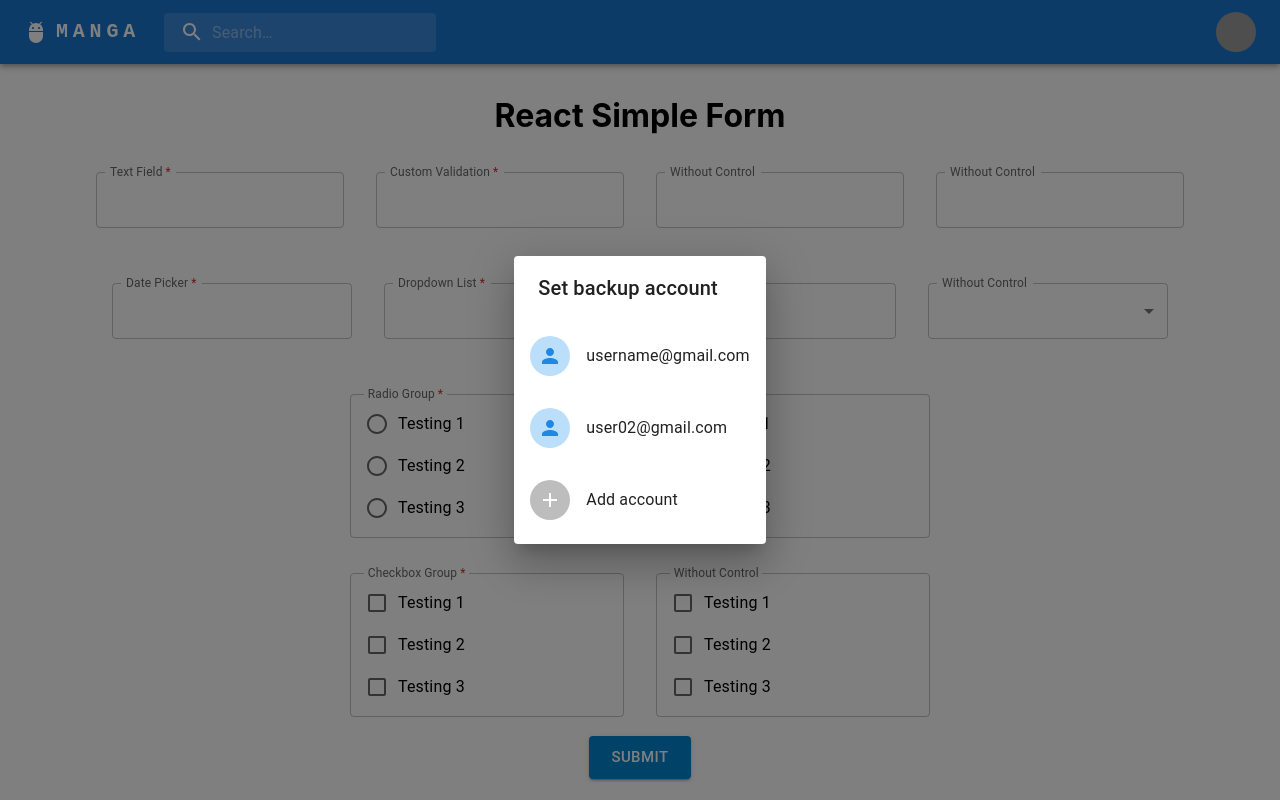
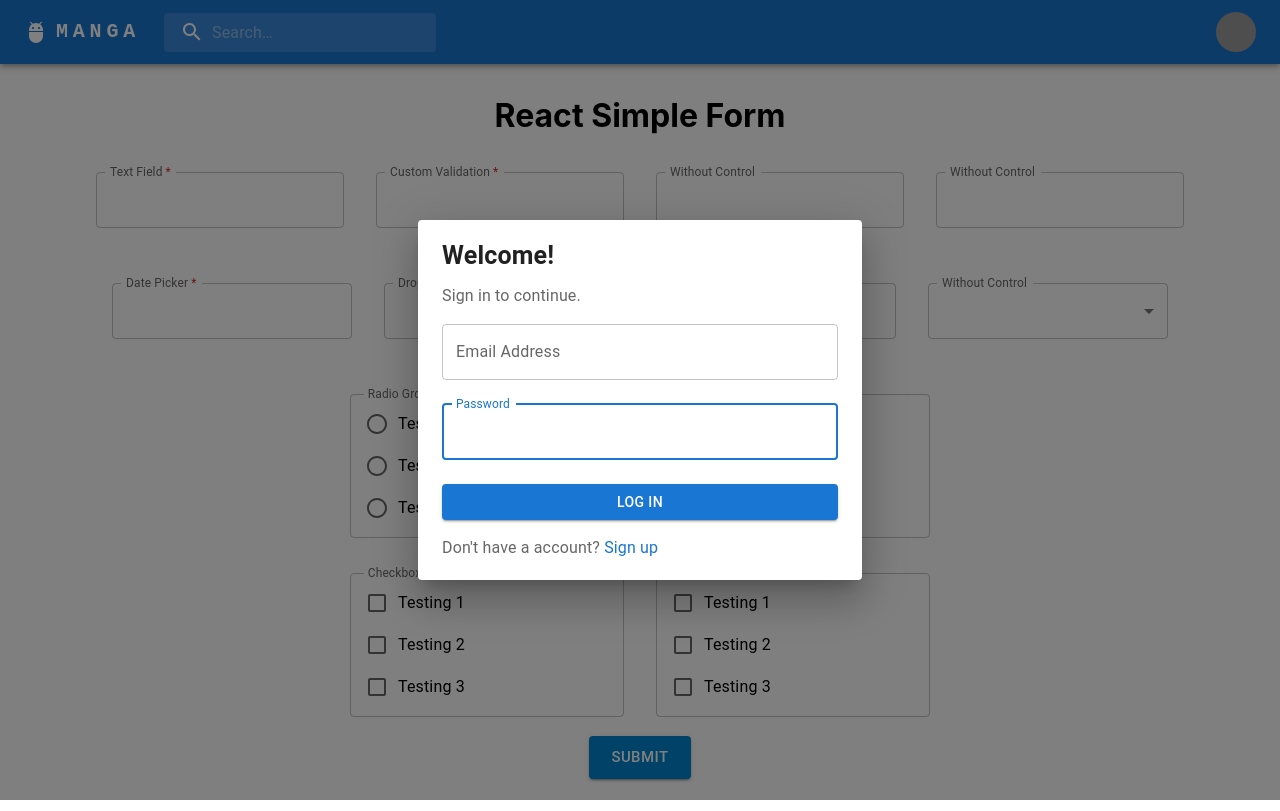
Before and after one commit to wing9537/jpx-frontend, a React (Create React App) app: page /example in a window 1280 px wide. Both pictures are taken after a click on the button "Open settings". Built offline with nearby package versions, Linux system fonts and the light colour scheme; grey boxes are pictures that could not be loaded.

Commit message:
Build login dialog ui

```diff
--- a/src/components/dialog/LoginDialog.js
+++ b/src/components/dialog/LoginDialog.js
@@ -1,15 +1,11 @@
 import * as React from "react";
-import Avatar from "@mui/material/Avatar";
-import List from "@mui/material/List";
-import ListItem from "@mui/material/ListItem";
-import ListItemAvatar from "@mui/material/ListItemAvatar";
-import ListItemButton from "@mui/material/ListItemButton";
-import ListItemText from "@mui/material/ListItemText";
 import DialogTitle from "@mui/material/DialogTitle";
+import DialogContent from '@mui/material/DialogContent';
+import DialogContentText from '@mui/material/DialogContentText';
 import Dialog from "@mui/material/Dialog";
-import PersonIcon from "@mui/icons-material/Person";
-import AddIcon from "@mui/icons-material/Add";
-import { blue } from "@mui/material/colors";
+import { Button } from "@mui/material";
+import TextField from '@mui/material/TextField';
+import { Link } from "@mui/material";
 import { useDispatch, useSelector } from "react-redux";
 
 // self component
@@ -30,39 +26,34 @@ function LoginDialog() {
   };
 
   return (
-    <Dialog onClose={handleClose} open={open}>
-      <DialogTitle>Set backup account</DialogTitle>
-      <List sx={{ pt: 0 }}>
-        {emails.map((email) => (
-          <ListItem disableGutters>
-            <ListItemButton
-              onClick={() => handleListItemClick(email)}
-              key={email}
-            >
-              <ListItemAvatar>
-                <Avatar sx={{ bgcolor: blue[100], color: blue[600] }}>
-                  <PersonIcon />
-                </Avatar>
-              </ListItemAvatar>
-              <ListItemText primary={email} />
-            </ListItemButton>
-          </ListItem>
-        ))}
+    <Dialog onClose={handleClose} open={open} maxWidth='xs'>
+      <DialogTitle sx={{ fontSize: 25, fontWeight: 'bold', mb: -1 }}>Welcome!</DialogTitle>
+      <DialogContent>
+        <DialogContentText>Sign in to continue.</DialogContentText>
+        <TextField
+          autoFocus
+          margin="normal"
+          id="email"
+          label="Email Address"
+          type="email"
+          placeholder="example@email.com"
+          fullWidth
+          variant="outlined"
+        />
+        <TextField
+          autoFocus
+          margin="normal"
+          id="password"
+          label="Password"
+          type="password"
+          placeholder="your password"
+          fullWidth
+          variant="outlined"
+        />
+        <Button variant="contained" fullWidth sx={{ my: 2 }}>Log in</Button>
+        <DialogContentText>Don't have a account? <Link underline="hover" href="/sign-up"> Sign up</Link></DialogContentText>
 
-        <ListItem disableGutters>
-          <ListItemButton
-            autoFocus
-            onClick={() => handleListItemClick("addAccount")}
-          >
-            <ListItemAvatar>
-              <Avatar>
-                <AddIcon />
-              </Avatar>
-            </ListItemAvatar>
-            <ListItemText primary="Add account" />
-          </ListItemButton>
-        </ListItem>
-      </List>
+      </DialogContent>
     </Dialog>
   );
 }
```
